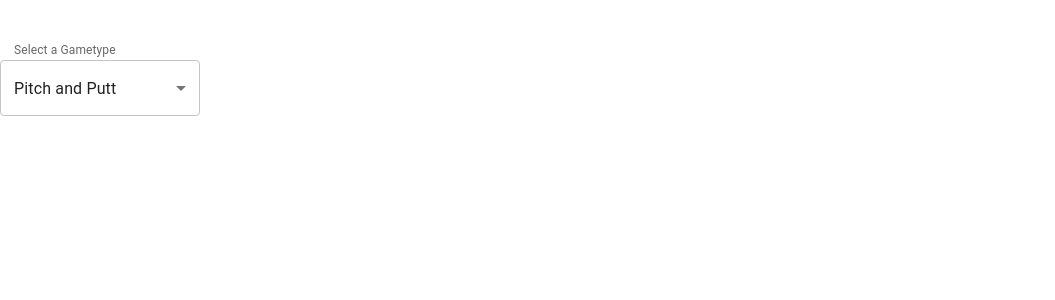
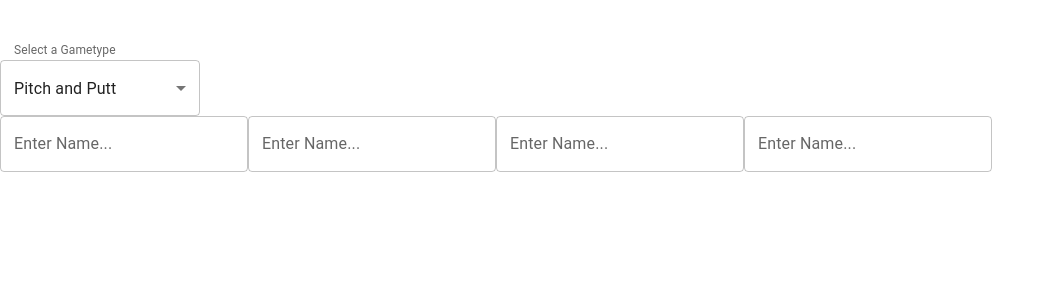
Before and after one commit to SCPCronin/golf-scorecard, a React (Create React App) app: page / in a window 1280 px wide. Shown: the top 300 px of the page, without its empty margins (0-1055 px from the left). Built offline with nearby package versions, Linux system fonts and the light colour scheme.

Commit message:
Adding Player Input Boxes

```diff
--- a/src/components/Setup.tsx
+++ b/src/components/Setup.tsx
@@ -1,8 +1,9 @@
 import React, { useState } from 'react';
 import GameTypes from '../types/gameTypes';
-import SelectGameType from './Setup/SelectGametype';
-import SelectCourse from './Setup/SelectCourse'
+import SelectGameType from './Setup/Select_Gametype';
+import SelectCourse from './Setup/Select_Course'
 import COURSES from '../types/Courses';
+import AllPlayers from './Setup/AllPlayers';
 
 function Setup() {
     const [selectedGameType, setSelectedGameType] = useState<GameTypes>(GameTypes.PITCH_AND_PUTT);
@@ -14,12 +15,13 @@ function Setup() {
                 selectedGameType={selectedGameType}
                 setSelectedGameType={setSelectedGameType}
             />
-            {selectedGameType === GameTypes.GOLF &&
+            {selectedGameType === GameTypes.GOLF && // For now, only show courses if the game type selected is Golf
                 <SelectCourse
                     selectedCourse={selectedCourse}
                     setSelectedCourse={setSelectedCourse}
                 />
             }
+            <AllPlayers />
         </div>
     );
 }
--- /dev/null
+++ b/src/components/Setup/AllPlayers.tsx
@@ -0,0 +1,27 @@
+import React, { useState } from 'react';
+import Player from './Player';
+
+function AllPlayers() {
+
+    const [playerNames, setPlayerNames] = useState<string[]>(["", "", "", ""]);
+
+    const handlePlayerNameChange = (index: number, newName: React.SetStateAction<string>) => {
+        const updatedPlayerNames = [...playerNames];
+        updatedPlayerNames[index] = newName as string;
+        setPlayerNames(updatedPlayerNames);
+    };
+
+    return (
+        <div>
+            {playerNames.map((playerName, index) => (
+                <Player
+                    key={index}
+                    playerName={playerName}
+                    setPlayerName={(newName) => handlePlayerNameChange(index, newName)}
+                />
+            ))}
+        </div>
+    );
+}
+
+export default AllPlayers;
--- /dev/null
+++ b/src/components/Setup/Player.tsx
@@ -0,0 +1,25 @@
+import { TextField } from '@mui/material';
+import React from 'react';
+import * as constants from '../../utils/constants'
+
+interface PlayerProps {
+    playerName: String;
+    setPlayerName: React.Dispatch<React.SetStateAction<string>>;
+}
+
+function Player({playerName, setPlayerName}: PlayerProps) {
+
+    return (
+        <TextField
+            id="player-input"
+            label={constants.PLAYER_INPUT_PLACEHOLDER}
+            value={playerName}
+            variant="outlined"
+            onChange={(event: React.ChangeEvent<HTMLInputElement>) => {
+                setPlayerName(event.target.value);
+            }}
+        />
+    )
+}
+
+export default Player
--- /dev/null
+++ b/src/utils/constants.tsx
@@ -0,0 +1,2 @@
+// Labels
+export const PLAYER_INPUT_PLACEHOLDER = "Enter Name...";
```
Also changed, not shown: src/components/Setup/Select_Course.tsx (renamed from src/components/Setup/SelectCourse.tsx), src/components/Setup/Select_Gametype.tsx (renamed from src/components/Setup/SelectGametype.tsx).
